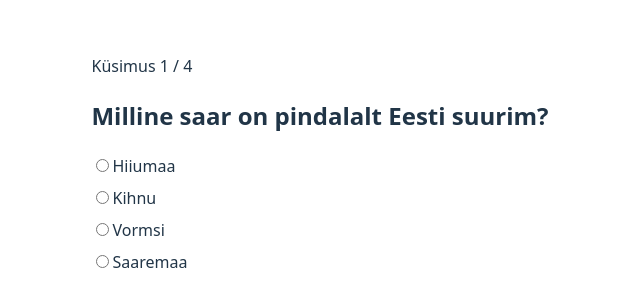
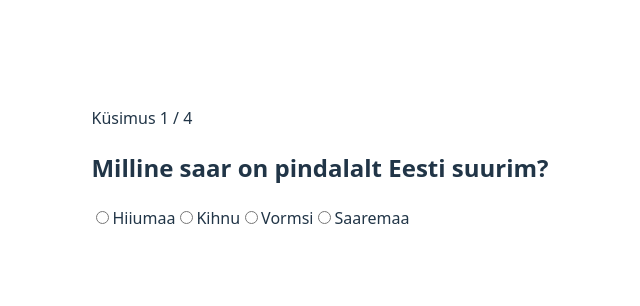
Before and after one commit to agnessatnd/statistikaamet-quiz-app, a React (Vite) app in the folder statistikaamet-quiz-app/: page / in a window 1280 px wide. Shown: the part 240-546 px from the top of the page, without its empty margins (320-960 px from the left). Built offline with nearby package versions, Linux system fonts and the light colour scheme.

Commit message:
feat: disable answer inputs after selection

```diff
--- a/statistikaamet-quiz-app/src/components/QuestionCard.tsx
+++ b/statistikaamet-quiz-app/src/components/QuestionCard.tsx
@@ -2,6 +2,7 @@ type Props = {
   question: string;
   options: string[];
   selectedAnswer: number | null;
+  answered: boolean;
   onAnswer: (index: number) => void;
 };
 
@@ -9,19 +10,21 @@ export default function QuestionCard({
   question,
   options,
   selectedAnswer,
+  answered,
   onAnswer,
 }: Props) {
   return (
-    <div>
+    <div className="question-block">
       <h2>{question}</h2>
 
       {options.map((option, index) => (
-        <label key={index} style={{ display: "block", marginBottom: "8px" }}>
+        <label key={index}>
           <input
             type="radio"
             name="answer"
             checked={selectedAnswer === index}
             onChange={() => onAnswer(index)}
+            disabled={answered}
           />
           {option}
         </label>
```
